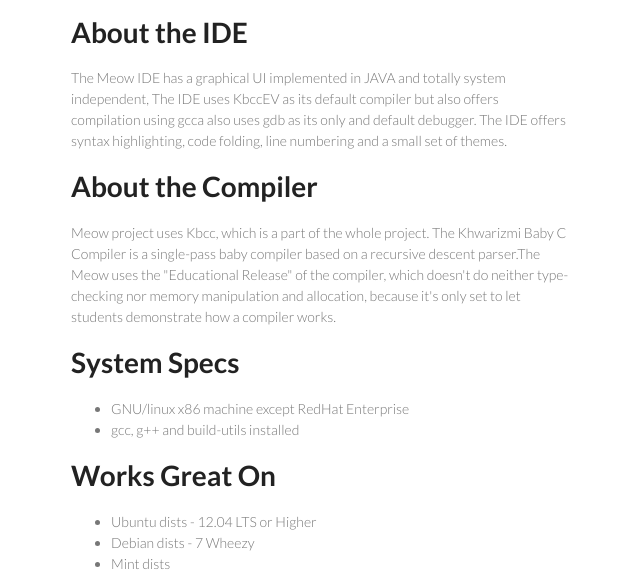
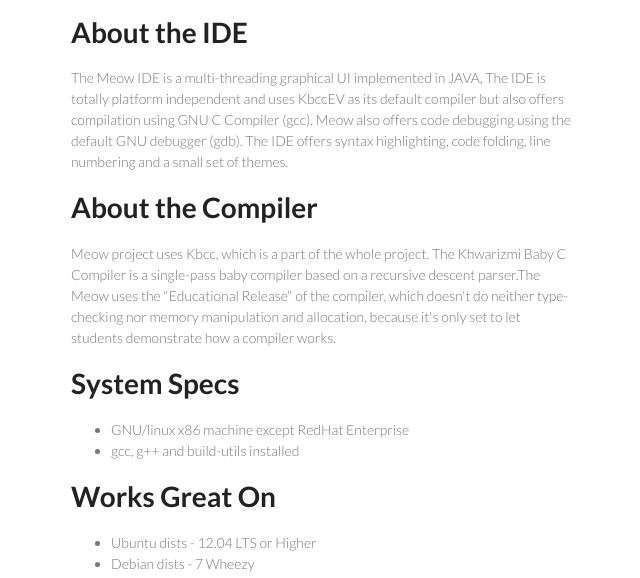
Before and after one commit to geekybedouin/Meow, a plain HTML site: page index.html in a window 1280 px wide. Shown: the part 967-1545 px from the top of the page, without its empty margins (499-1139 px from the left). Drawn offline with Linux system fonts and the light colour scheme.

```diff
--- a/index.html
+++ b/index.html
@@ -63,7 +63,7 @@ http://www.gnu.org/licenses/gpl.txt
 <h1>
 <a name="--about-the-ide" class="anchor" href="#--about-the-ide"><span class="octicon octicon-link"></span></a>  About the IDE</h1>
 
-<p>The Meow IDE has a graphical UI implemented in JAVA and totally system independent, The IDE uses KbccEV as its default compiler but also offers compilation using gcca also uses gdb as its only and default debugger. The IDE offers syntax highlighting, code folding, line numbering and a small set of themes.</p>
+<p>The Meow IDE is a multi-threading graphical UI implemented in JAVA, The IDE is totally platform independent and uses KbccEV as its default compiler but also offers compilation using GNU C Compiler (gcc). Meow also offers code debugging using the default GNU debugger (gdb). The IDE offers syntax highlighting, code folding, line numbering and a small set of themes.</p>
 
 <h1></h1>
 
```
Also changed, not shown: params.json (+1 -1 lines).
